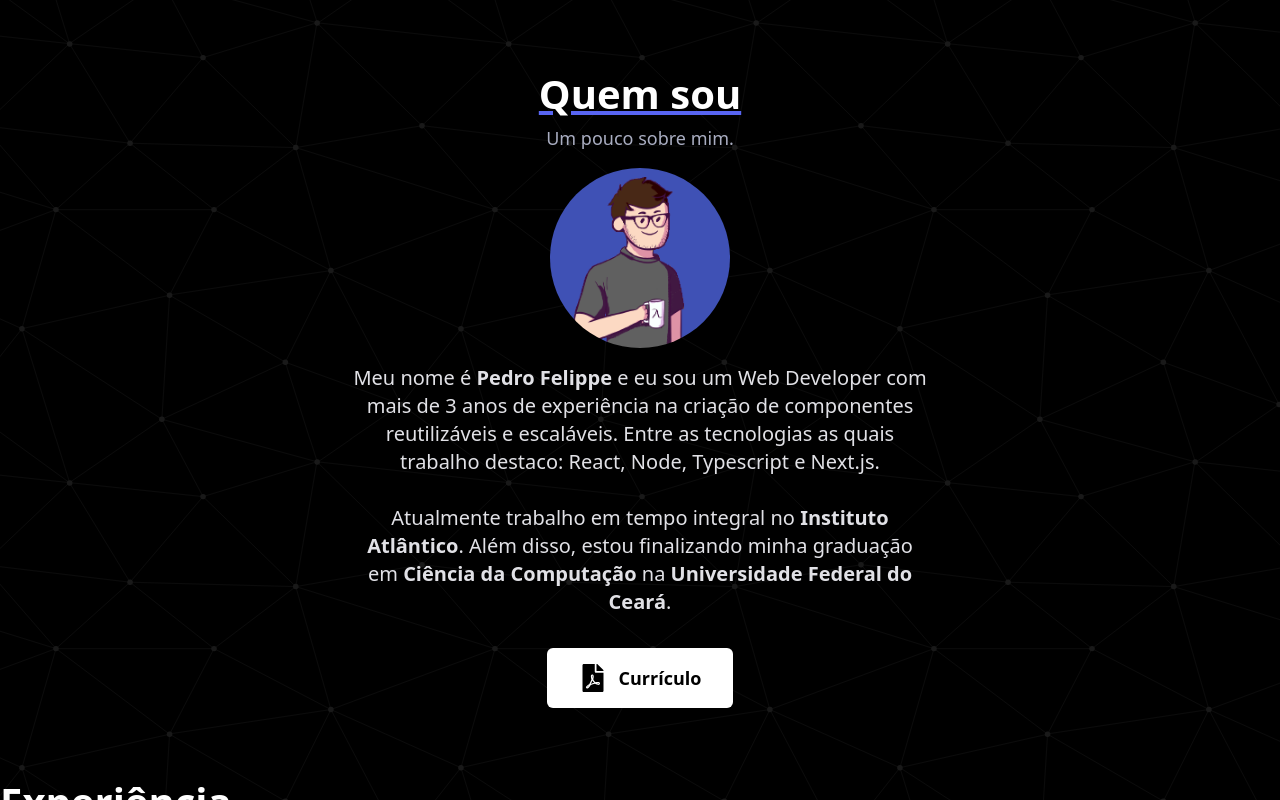
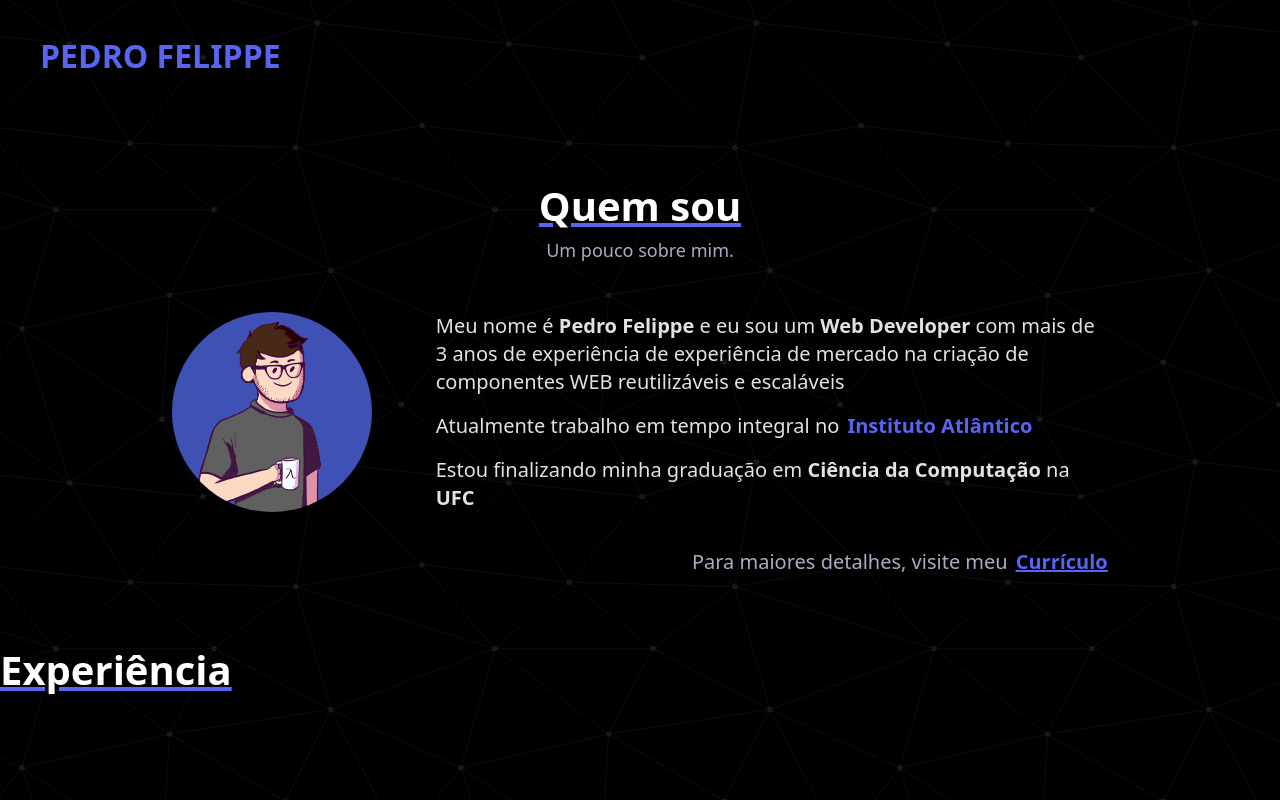
Before and after one commit to pefelippe/Portfolio, a Next.js app: page /about in a window 1280 px wide. Built offline with nearby package versions, Linux system fonts and the light colour scheme.

Commit message:
refactor: css fixes

```diff
--- a/pages/_app.tsx
+++ b/pages/_app.tsx
@@ -26,7 +26,7 @@ export default function App({ Component, pageProps }: AppProps) {
       </Head>
 
       <Analytics />
-      {/* <Navbar /> */}
+      <Navbar />
       <Component {...pageProps} />
       <Footer />
     </div>
--- a/src/components/SocialLinks.tsx
+++ b/src/components/SocialLinks.tsx
@@ -7,14 +7,13 @@ type Props = {};
 
 export default function SocialLinks({}: Props) {
   return (
-    <div className="flex max-md:flex-col gap-4 justify-center mx-auto text-xl ">
+    <div className="flex  gap-6 justify-center mx-auto text-xl ">
       <AnimatedBtn className="" href="https://github.com/pefelippe">
         <div
-          className="flex gap-3 items-center px-8 p-4  rounded-md font-semibold transition-all
-        max-w-sm hover:bg-[#fff]/80 text-[#000]  bg-[#fff] "
+          className="p-3 border-2 rounded-full  flex gap-3 items-center
+         font-semibold transition-all text-[#fff]  border-[#5865f2]"
         >
           <FaGithub className="h-7 w-7 " />
-          Github
         </div>
       </AnimatedBtn>
 
@@ -22,9 +21,20 @@ export default function SocialLinks({}: Props) {
         className=""
         href="https://www.linkedin.com/in/pedro-felippe/"
       >
-        <div className="flex gap-3 items-center px-8 p-4  rounded-md font-semibold transition-all max-w-sm hover:bg-[#5865f2]/80 text-[#fff]  bg-[#5865f2]">
+        <div
+          className="p-3 border-2 rounded-full  flex gap-3 items-center
+         font-semibold transition-all text-[#fff]  border-[#5865f2]"
+        >
           <FaLinkedinIn className="h-7 w-7 " />
-          Linkedin
+        </div>
+      </AnimatedBtn>
+
+      <AnimatedBtn className="" href="https://resume.io/r/m2cn8pnqu">
+        <div
+          className="p-3 border-2 rounded-full  flex gap-3 items-center
+         font-semibold transition-all text-[#fff]  border-[#5865f2]"
+        >
+          <FaFilePdf className="h-7 w-7 " />
         </div>
       </AnimatedBtn>
     </div>
--- a/src/components/layout/NavBar.tsx
+++ b/src/components/layout/NavBar.tsx
@@ -13,9 +13,9 @@ const Navbar = () => {
 
   return (
     <nav
-      className={`${styles.paddingX}  w-full flex items-center py-8 top-0 z-20 bg-primary `}
+      className={`${styles.paddingX}  w-full flex items-center py-8 top-0 z-20 bg-primary  `}
     >
-      <div className="text-white w-full flex justify-center md:justify-start items-center max-w-7xl mx-auto">
+      <div className="text-white w-full flex justify-center md:justify-start items-center  mx-auto">
         <Link
           className="flex items-center gap-2"
           href="/"
--- a/src/content/About.tsx
+++ b/src/content/About.tsx
@@ -13,34 +13,47 @@ export default function About({}: Props) {
       <ContentTitle title="Quem sou" />
       <p className="text-lg text-gray-300">Um pouco sobre mim.</p>
 
+      <div className="pt-8 flex max-lg:flex-col gap-6 lg:gap-16 item-center justify-center  text-center lg:text-start">
         <motion.img
           alt="avatar-pefelippe"
           src="assets/avatar-pdr.png"
-        className=" rounded-full max-h-[180px] transition-all object-cover "
+          className=" rounded-full max-h-[200px] max-w-[200px] mx-auto transition-all object-cover "
         />
-      <div className="flex flex-col gap-8 item-center justify-center text-center">
-        <motion.span className=" max-w-xl text-md md:text-xl">
-          Meu nome é <b className="">Pedro Felippe</b> e eu sou um Web Developer
-          com mais de 3 anos de experiência na criação de componentes
-          reutilizáveis e escaláveis. Entre as tecnologias as quais trabalho
-          destaco: <span className=" ">React, Node, Typescript e Next.js.</span>
-          <br />
-          <br />
+        <motion.span className="flex flex-col max-w-2xl text-md md:text-xl gap-4">
+          <p>
+            Meu nome é <b className=" ">Pedro Felippe</b> e eu sou um
+            <b className=""> Web Developer</b> com mais de 3 anos de experiência
+            de experiência de mercado na criação de componentes WEB
+            reutilizáveis e escaláveis
+          </p>
+
+          <p className="w-full flex gap-2 max-sm:flex-col">
             Atualmente trabalho em tempo integral no{" "}
-          <b className="">Instituto Atlântico</b>. Além disso, estou finalizando
-          minha graduação em <b className="">Ciência da Computação</b> na{" "}
-          <b className="">Universidade Federal do Ceará</b>.
-        </motion.span>
-
-        <AnimatedBtn className="" href="https://github.com/pefelippe">
-          <div
-            className=" mx-auto flex gap-3 items-center px-8 p-4  rounded-md font-semibold transition-all  justify-center
-        w-fit hover:bg-[#fff]/80 text-[#000]  bg-[#fff] "
+            <b className="text-[#5865f2]">
+              <AnimatedBtn
+                className=""
+                href="https://institutoatlantico.gupy.io/"
               >
-            <FaFilePdf className="h-7 w-7 " />
-            Currículo
+                <div className="hover:text-[#5865f2]/80 ">
+                  Instituto Atlântico
                 </div>
               </AnimatedBtn>
+            </b>
+          </p>
+          <p>
+            Estou finalizando minha graduação em{" "}
+            <b className="">Ciência da Computação</b> na <b className="">UFC</b>
+          </p>
+
+          <span className=" text-gray-300 text-md flex gap-2 justify-end pt-5 ">
+            Para maiores detalhes, visite meu{" "}
+            <b className="text-[#5865f2] underline hover:text-[#5865f2]/80 ">
+              <AnimatedBtn className="" href="https://resume.io/r/m2cn8pnqu">
+                <div className=" ">Currículo</div>
+              </AnimatedBtn>
+            </b>
+          </span>
+        </motion.span>
       </div>
     </div>
   );
--- a/src/content/Hero.tsx
+++ b/src/content/Hero.tsx
@@ -1,7 +1,9 @@
 import { motion } from "framer-motion";
 import React from "react";
+import { FaFilePdf } from "react-icons/fa";
 import { Typewriter } from "react-simple-typewriter";
 
+import AnimatedBtn from "../components/animated/AnimatedBtn";
 import SocialLinks from "../components/SocialLinks";
 
 export default function Hero() {
@@ -11,7 +13,7 @@ export default function Hero() {
       animate={{ opacity: 1, x: 0 }}
       transition={{ duration: 1.5 }}
       className="relative mx-auto w-full flex justify-start max-lg:justify-center gap-8 lg:gap-32 max-lg:flex-col
-       items-center max-w-7xl text-white min-h-[50vh] "
+       items-center max-w-7xl text-white min-h-[40vh] "
     >
       <motion.div
         initial={{ opacity: 0, x: -50 }}
@@ -42,7 +44,7 @@ export default function Hero() {
         </motion.p>
         <p
           className="text-[#fff]  uppercase font-bold mx-auto
-        text-4xl sm:text-5xl lg:text-7xl
+        text-4xl sm:text-5xl lg:text-7xl underline decoration-[#5865f2]
         "
         >
           Pedro Felippe
```
Lines whose indentation alone changed are shown as unchanged.
